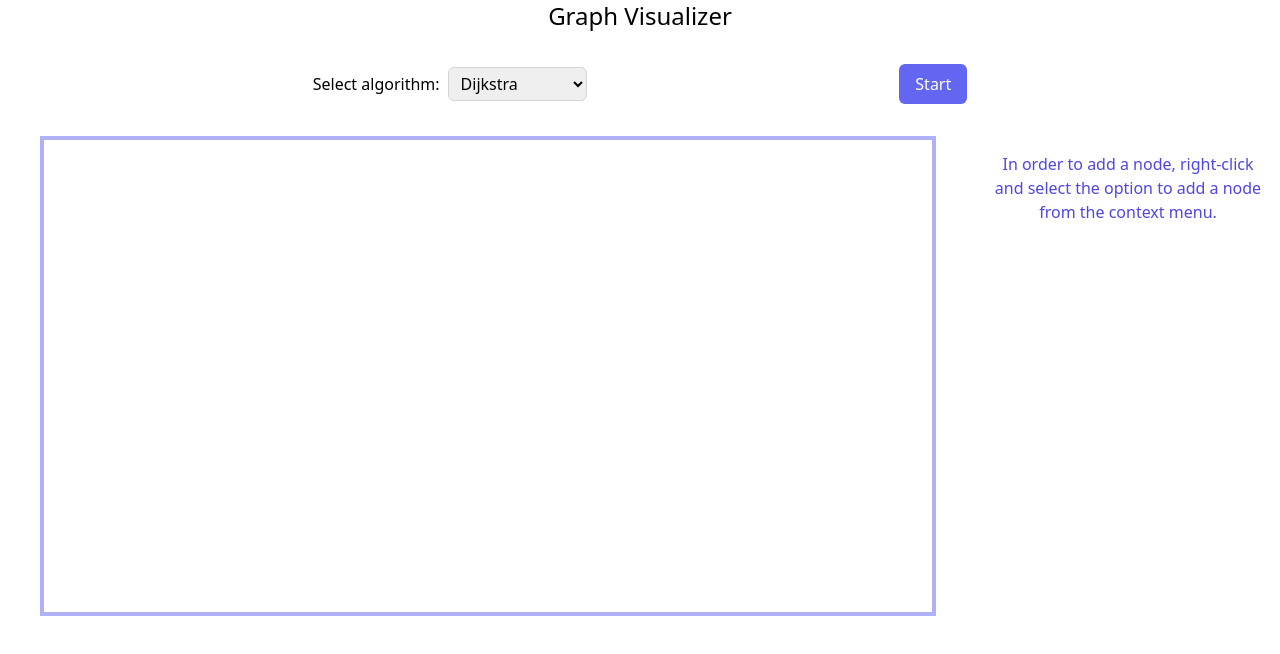
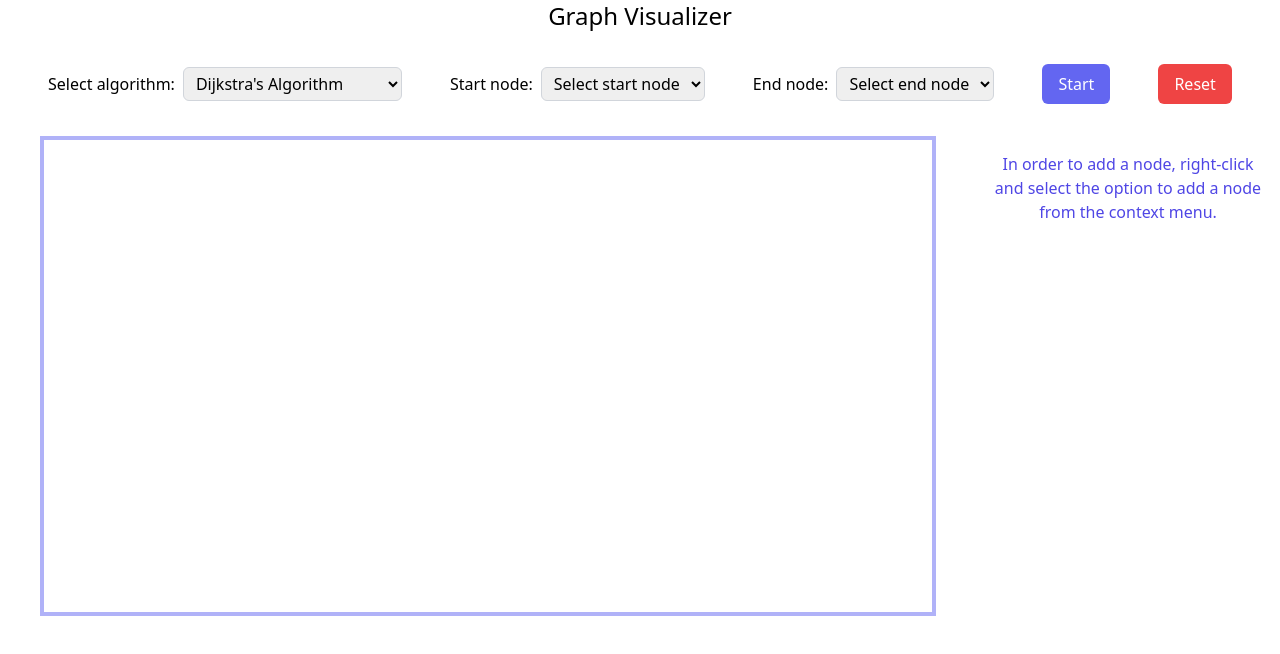
Before and after one commit to andreealuca25/graph-visualizer, a React app: page / in a window 1280 px wide. Shown: the top 654 px of the page. Built offline with nearby package versions, Linux system fonts and the light colour scheme.

Commit message:
feat: graph traversal

```diff
--- a/src/components/graph/GraphContainer.tsx
+++ b/src/components/graph/GraphContainer.tsx
@@ -10,7 +10,7 @@ const GraphContainer: React.FC = () => {
     y: number;
     items: { label: string; onClick: () => void }[];
   } | null>(null);
-  const { nodes, setNodes, edges } = useNodeContext();
+  const { nodes, setNodes, edges, traversalOrder } = useNodeContext();
   const [nodeCount, setNodeCount] = useState(0);
   const containerRef = useRef<HTMLDivElement>(null);
 
@@ -80,11 +80,17 @@ const GraphContainer: React.FC = () => {
       )}
       <div
         ref={containerRef}
-        className="w-[70vw] h-[60vh] border-4 border-indigo-500/50 relative"
+        className="w-[70vw] h-[60vh] border-4 border-indigo-500/50 relative bg-white"
         onContextMenu={handleContextMenu}
       >
         <svg className="absolute w-full h-full">{renderEdges}</svg>
-        {nodes.map((node: NodeGraph) => (
+        {nodes.map((node: NodeGraph) => {
+          const orderIndex = traversalOrder.findIndex(
+            (traversalNode) => traversalNode.id === node.id
+          );
+          const backgroundColor = orderIndex >= 0 ? "red" : "gray";
+
+          return (
             <GraphNode
               key={node.id}
               nodeValue={node.val}
@@ -93,9 +99,11 @@ const GraphContainer: React.FC = () => {
                 left: `${node.x}px`,
                 top: `${node.y}px`,
                 transform: "translate(-50%, -50%)",
+                backgroundColor,
               }}
             />
-        ))}
+          );
+        })}
       </div>
     </div>
   );
--- a/src/components/graph/GraphEdge.tsx
+++ b/src/components/graph/GraphEdge.tsx
@@ -14,7 +14,7 @@ const GraphEdge: FC<GraphEdgeProps> = ({ from, to }) => {
 
   return (
     <g className="group">
-      <line x1={from.x} y1={from.y} x2={to.x} y2={to.y} stroke="purple" />
+      <line x1={from.x} y1={from.y} x2={to.x} y2={to.y} stroke="gray" />
       <foreignObject
         x={(from.x + to.x) / 2 - 20}
         y={(from.y + to.y) / 2 - 20}
@@ -25,7 +25,7 @@ const GraphEdge: FC<GraphEdgeProps> = ({ from, to }) => {
         <div className="relative w-full h-full">
           <button
             onClick={handleDeleteEdge}
-            className="hidden group-hover:flex items-center justify-center absolute top-1/2 left-1/2 transform -translate-x-1/2 -translate-y-1/2 cursor-pointer text-white border-none rounded-full w-8 h-8 text-m font-bold "
+            className="hidden group-hover:flex items-center justify-center absolute top-1/2 left-1/2 transform -translate-x-1/2 -translate-y-1/2 cursor-pointer border-none rounded-full w-8 h-8 text-s font-bold "
           >
             &#10006;
           </button>
--- a/src/components/menu/Menu.tsx
+++ b/src/components/menu/Menu.tsx
@@ -1,6 +1,76 @@
-import { FC } from "react";
+import { FC, useState, useEffect } from "react";
+import { useNodeContext, NodeGraph } from "../../contexts/NodeContext";
+import {
+  dijkstra,
+  bellmanFord,
+  aStar,
+} from ".//../../util/traversal-algorithms";
 
 const Menu: FC = () => {
+  const [selectedAlgorithm, setSelectedAlgorithm] =
+    useState<string>("dijkstra");
+  const [startNode, setStartNode] = useState<number | null>(null);
+  const [endNode, setEndNode] = useState<number | null>(null);
+  const { nodes, edges, setTraversalOrder } = useNodeContext();
+
+  useEffect(() => {
+    if (nodes.length > 0) {
+      setStartNode(nodes[0].id);
+      setEndNode(nodes[1]?.id || nodes[0].id);
+    }
+  }, [nodes]);
+
+  const handleAlgorithmChange = (
+    event: React.ChangeEvent<HTMLSelectElement>
+  ) => {
+    setSelectedAlgorithm(event.target.value);
+  };
+
+  const handleStartNodeChange = (
+    event: React.ChangeEvent<HTMLSelectElement>
+  ) => {
+    setStartNode(parseInt(event.target.value, 10));
+  };
+
+  const handleEndNodeChange = (event: React.ChangeEvent<HTMLSelectElement>) => {
+    setEndNode(parseInt(event.target.value, 10));
+  };
+
+  const handleStart = async () => {
+    if (startNode === null || endNode === null) return;
+
+    setTraversalOrder([]);
+    let traversalOrder: NodeGraph[] = [];
+    switch (selectedAlgorithm) {
+      case "dijkstra":
+        traversalOrder = dijkstra(nodes, edges, startNode, endNode);
+        break;
+      case "bellman-ford":
+        const bellmanFordResult = bellmanFord(nodes, edges, startNode, endNode);
+        if (bellmanFordResult !== null) {
+          traversalOrder = bellmanFordResult;
+        }
+        break;
+      case "a-star":
+        const aStarResult = aStar(nodes, edges, startNode, endNode);
+        if (aStarResult !== null) {
+          traversalOrder = aStarResult;
+        }
+        break;
+      default:
+        console.log("No algorithm selected");
+    }
+
+    for (let i = 0; i < traversalOrder.length; i++) {
+      await new Promise((resolve) => setTimeout(resolve, 500));
+      setTraversalOrder(traversalOrder.slice(0, i + 1));
+    }
+  };
+
+  const handleReset = () => {
+    setTraversalOrder([]);
+  };
+
   return (
     <ul className="flex flex-row justify-evenly py-8 items-center">
       <li>
@@ -10,15 +80,69 @@ const Menu: FC = () => {
         <select
           id="algorithm-select"
           className="border border-gray-300 rounded-md px-2 py-1"
+          value={selectedAlgorithm}
+          onChange={handleAlgorithmChange}
         >
-          <option value="algorithm1">Dijkstra</option>
-          <option value="algorithm2">Bellman-Ford</option>
-          <option value="algorithm3">A*</option>
+          <option value="dijkstra">Dijkstra's Algorithm</option>
+          <option value="bellman-ford">Bellman-Ford Algorithm</option>
+          <option value="a-star">A* Algorithm</option>
         </select>
       </li>
       <li>
-        <button className="bg-indigo-500 text-white px-4 py-2 rounded-md">
+        <label htmlFor="start-node" className="mr-2">
+          Start node:
+        </label>
+        <select
+          id="start-node"
+          className="border border-gray-300 rounded-md px-2 py-1"
+          value={startNode ?? ""}
+          onChange={handleStartNodeChange}
+        >
+          <option value="" disabled>
+            Select start node
+          </option>
+          {nodes.map((node) => (
+            <option key={node.id} value={node.id}>
+              Node {node.id}
+            </option>
+          ))}
+        </select>
+      </li>
+      <li>
+        <label htmlFor="end-node" className="mr-2">
+          End node:
+        </label>
+        <select
+          id="end-node"
+          className="border border-gray-300 rounded-md px-2 py-1"
+          value={endNode ?? ""}
+          onChange={handleEndNodeChange}
+        >
+          <option value="" disabled>
+            Select end node
+          </option>
+          {nodes.map((node) => (
+            <option key={node.id} value={node.id}>
+              Node {node.id}
+            </option>
+          ))}
+        </select>
+      </li>
+      <li>
+        <button
+          className="bg-indigo-500 text-white px-4 py-2 rounded-md"
+          onClick={handleStart}
+          disabled={startNode === null || endNode === null}
+        >
           Start
+        </button>
+      </li>
+      <li>
+        <button
+          className="bg-red-500 text-white px-4 py-2 rounded-md"
+          onClick={handleReset}
+        >
+          Reset
         </button>
       </li>
     </ul>
--- a/src/contexts/NodeContext.tsx
+++ b/src/contexts/NodeContext.tsx
@@ -22,8 +22,10 @@ export interface Edge {
 interface NodeContextType {
   nodes: NodeGraph[];
   edges: Edge[];
+  traversalOrder: NodeGraph[];
   setNodes: Dispatch<SetStateAction<NodeGraph[]>>;
   setEdges: Dispatch<SetStateAction<Edge[]>>;
+  setTraversalOrder: Dispatch<SetStateAction<NodeGraph[]>>;
   retrieveNodeByValue: (value: number) => NodeGraph | undefined;
   retrieveEdgesByFromNode: (value: number) => NodeGraph[];
   selectedNodes: NodeGraph[];
@@ -45,6 +47,7 @@ export const NodeProvider = ({ children }: { children: ReactNode }) => {
   const [nodes, setNodes] = useState<NodeGraph[]>([]);
   const [edges, setEdges] = useState<Edge[]>([]);
   const [selectedNodes, setSelectedNodes] = useState<NodeGraph[]>([]);
+  const [traversalOrder, setTraversalOrder] = useState<NodeGraph[]>([]);
 
   const retrieveNodeByValue = (val: number): NodeGraph | undefined => {
     return nodes.find((node) => node.val === val);
@@ -83,6 +86,8 @@ export const NodeProvider = ({ children }: { children: ReactNode }) => {
         setSelectedNodes,
         retrieveEdgesByFromNode,
         removeEdge,
+        traversalOrder,
+        setTraversalOrder,
       }}
     >
       {children}
--- /dev/null
+++ b/src/util/traversal-algorithms.ts
@@ -0,0 +1,173 @@
+import { NodeGraph, Edge } from "../contexts/NodeContext";
+
+export const dijkstra = (
+  nodes: NodeGraph[],
+  edges: Edge[],
+  startId: number,
+  endId: number
+): NodeGraph[] => {
+  const distances: Record<number, number> = {};
+  const previous: Record<number, number | null> = {};
+  const visited: Record<number, boolean> = {};
+  const pq: { node: number; distance: number }[] = [];
+
+  nodes.forEach((node) => {
+    distances[node.id] = Infinity;
+    previous[node.id] = null;
+    visited[node.id] = false;
+  });
+
+  distances[startId] = 0;
+  pq.push({ node: startId, distance: 0 });
+
+  while (pq.length > 0) {
+    pq.sort((a, b) => a.distance - b.distance);
+    const { node } = pq.shift()!;
+    visited[node] = true;
+
+    if (node === endId) break;
+
+    const currentEdges = edges.find((edge) => edge.from === node);
+    if (currentEdges) {
+      currentEdges.to.forEach((neighbor) => {
+        if (!visited[neighbor.id]) {
+          const newDist = distances[node] + 1; // Assuming all edges have weight 1
+          if (newDist < distances[neighbor.id]) {
+            distances[neighbor.id] = newDist;
+            previous[neighbor.id] = node;
+            pq.push({ node: neighbor.id, distance: newDist });
+          }
+        }
+      });
+    }
+  }
+
+  const path: NodeGraph[] = [];
+  let currentNode = endId;
+  while (currentNode != null) {
+    path.unshift(nodes.find((node) => node.id === currentNode)!);
+    currentNode = previous[currentNode]!;
+  }
+
+  return path;
+};
+
+export const bellmanFord = (
+  nodes: NodeGraph[],
+  edges: Edge[],
+  startId: number,
+  endId: number
+): NodeGraph[] | null => {
+  const distances: Record<number, number> = {};
+  const previous: Record<number, number | null> = {};
+
+  nodes.forEach((node) => {
+    distances[node.id] = Infinity;
+    previous[node.id] = null;
+  });
+
+  distances[startId] = 0;
+
+  for (let i = 0; i < nodes.length - 1; i++) {
+    let updated = false;
+
+    edges.forEach((edge) => {
+      edge.to.forEach((neighbor) => {
+        const newDist = distances[edge.from] + 1;
+        if (newDist < distances[neighbor.id]) {
+          distances[neighbor.id] = newDist;
+          previous[neighbor.id] = edge.from;
+          updated = true;
+        }
+      });
+    });
+
+    if (!updated) break;
+  }
+
+  for (let i = 0; i < nodes.length - 1; i++) {
+    edges.forEach((edge) => {
+      edge.to.forEach((neighbor) => {
+        const newDist = distances[edge.from] + 1;
+        if (newDist < distances[neighbor.id]) {
+          return null;
+        }
+      });
+    });
+  }
+
+  const path: NodeGraph[] = [];
+  let currentNode = endId;
+  while (currentNode != null) {
+    path.unshift(nodes.find((node) => node.id === currentNode)!);
+    currentNode = previous[currentNode]!;
+  }
+
+  return path.length > 1 ? path : null;
+};
+
+const heuristic = (a: NodeGraph, b: NodeGraph): number => {
+  //manhattan distance
+  return Math.abs(a.x - b.x) + Math.abs(a.y - b.y);
+};
+
+export const aStar = (
+  nodes: NodeGraph[],
+  edges: Edge[],
+  startId: number,
+  goalId: number
+): NodeGraph[] | null => {
+  const startNode = nodes.find((node) => node.id === startId);
+  const goalNode = nodes.find((node) => node.id === goalId);
+
+  if (!startNode || !goalNode) return null;
+
+  const openSet: Set<number> = new Set([startId]);
+  const cameFrom: Record<number, number | null> = {};
+
+  const gScore: Record<number, number> = {};
+  const fScore: Record<number, number> = {};
+
+  nodes.forEach((node) => {
+    gScore[node.id] = Infinity;
+    fScore[node.id] = Infinity;
+  });
+
+  gScore[startId] = 0;
+  fScore[startId] = heuristic(startNode, goalNode);
+
+  while (openSet.size > 0) {
+    let currentNode = Array.from(openSet).reduce((a, b) =>
+      fScore[a] < fScore[b] ? a : b
+    );
+
+    if (currentNode === goalId) {
+      const path: NodeGraph[] = [];
+      while (currentNode != null) {
+        path.unshift(nodes.find((node) => node.id === currentNode)!);
+        currentNode = cameFrom[currentNode]!;
+      }
+      return path;
+    }
+
+    openSet.delete(currentNode);
+    const currentEdges = edges.find((edge) => edge.from === currentNode);
+    if (currentEdges) {
+      currentEdges.to.forEach((neighbor) => {
+        const tentativeGScore = gScore[currentNode] + 1;
+
+        if (tentativeGScore < gScore[neighbor.id]) {
+          cameFrom[neighbor.id] = currentNode;
+          gScore[neighbor.id] = tentativeGScore;
+          fScore[neighbor.id] =
+            gScore[neighbor.id] + heuristic(neighbor, goalNode);
+          if (!openSet.has(neighbor.id)) {
+            openSet.add(neighbor.id);
+          }
+        }
+      });
+    }
+  }
+
+  return null;
+};
```
Lines whose indentation alone changed are shown as unchanged.
